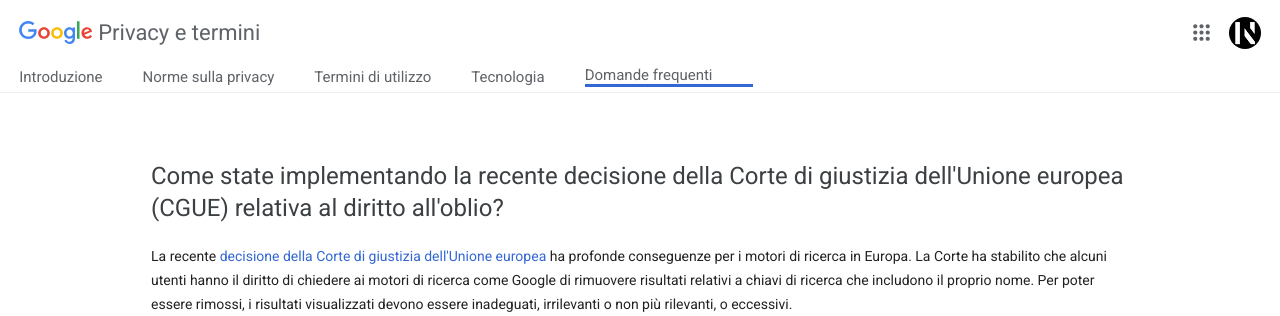
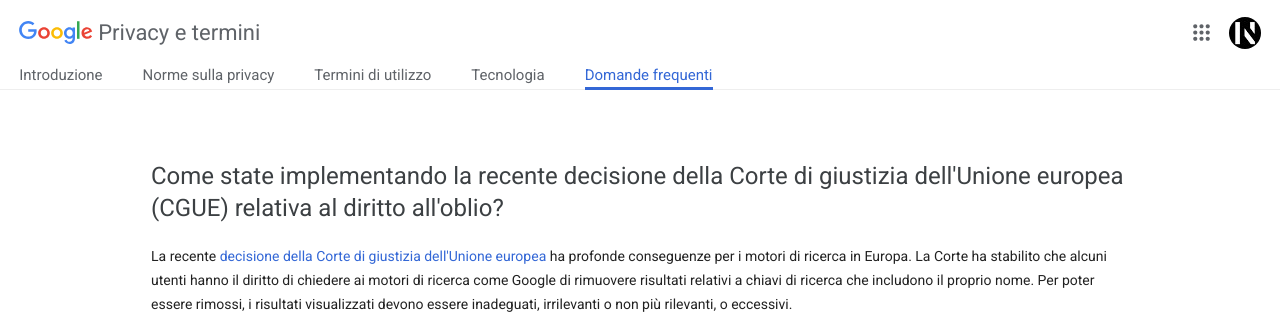
Before and after one commit to nicoalivernini/php-google-faq, a PHP site: page / in a window 1280 px wide. Shown: the top 316 px of the page. Run offline with PHP 8.4, Linux system fonts and the light colour scheme; data that the repository does not hold is empty.

Commit message:
Migliorie grafiche

```diff
--- a/assets/css/master.css
+++ b/assets/css/master.css
@@ -40,6 +40,9 @@ header #navbar .container .content-navbar .left-navbar .content-left-navbar {
   justify-content: flex-start;
   align-items: center;
 }
+header #navbar .container .content-navbar .left-navbar .content-left-navbar img:hover {
+  cursor: pointer;
+}
 header #navbar .container .content-navbar .left-navbar .content-left-navbar h2 {
   color: #5f6368;
   font-weight: 400;
@@ -59,6 +62,9 @@ header #navbar .container .content-navbar .right-navbar .content-right-navbar sv
 header #navbar .container .content-navbar .right-navbar .content-right-navbar img {
   border-radius: 50%;
 }
+header #navbar .container .content-navbar .right-navbar .content-right-navbar img:hover {
+  cursor: pointer;
+}
 header #menu .container .content-menu ul {
   display: flex;
   justify-content: flex-start;
@@ -67,17 +73,18 @@ header #menu .container .content-menu ul {
 }
 header #menu .container .content-menu ul li {
   margin-bottom: 5px;
-}
-header #menu .container .content-menu ul li.active {
-  color: #3367d6;
-  border-bottom: 3px solid #3367d6;
+  margin-right: 40px;
 }
 header #menu .container .content-menu ul li a {
   font-size: 15px;
   font-weight: 400;
-  margin-right: 40px;
   color: #5f6368;
   text-decoration: none;
+  padding-bottom: 3px;
+}
+header #menu .container .content-menu ul li a.active {
+  color: #3367d6;
+  border-bottom: 3px solid #3367d6;
 }
 header hr {
   border-top: 0;
--- a/index.php
+++ b/index.php
@@ -134,7 +134,7 @@
           <li><a href="#">Norme sulla privacy</a></li>
           <li><a href="#">Termini di utilizzo</a></li>
           <li><a href="#">Tecnologia</a></li>
-          <li class="active"><a href="#">Domande frequenti</a></li>
+          <li><a href="#" class="active">Domande frequenti</a></li>
         </ul>
       </div>
     </div>
```
Also changed, not shown: partials/_header.scss (+22 -6 lines).
